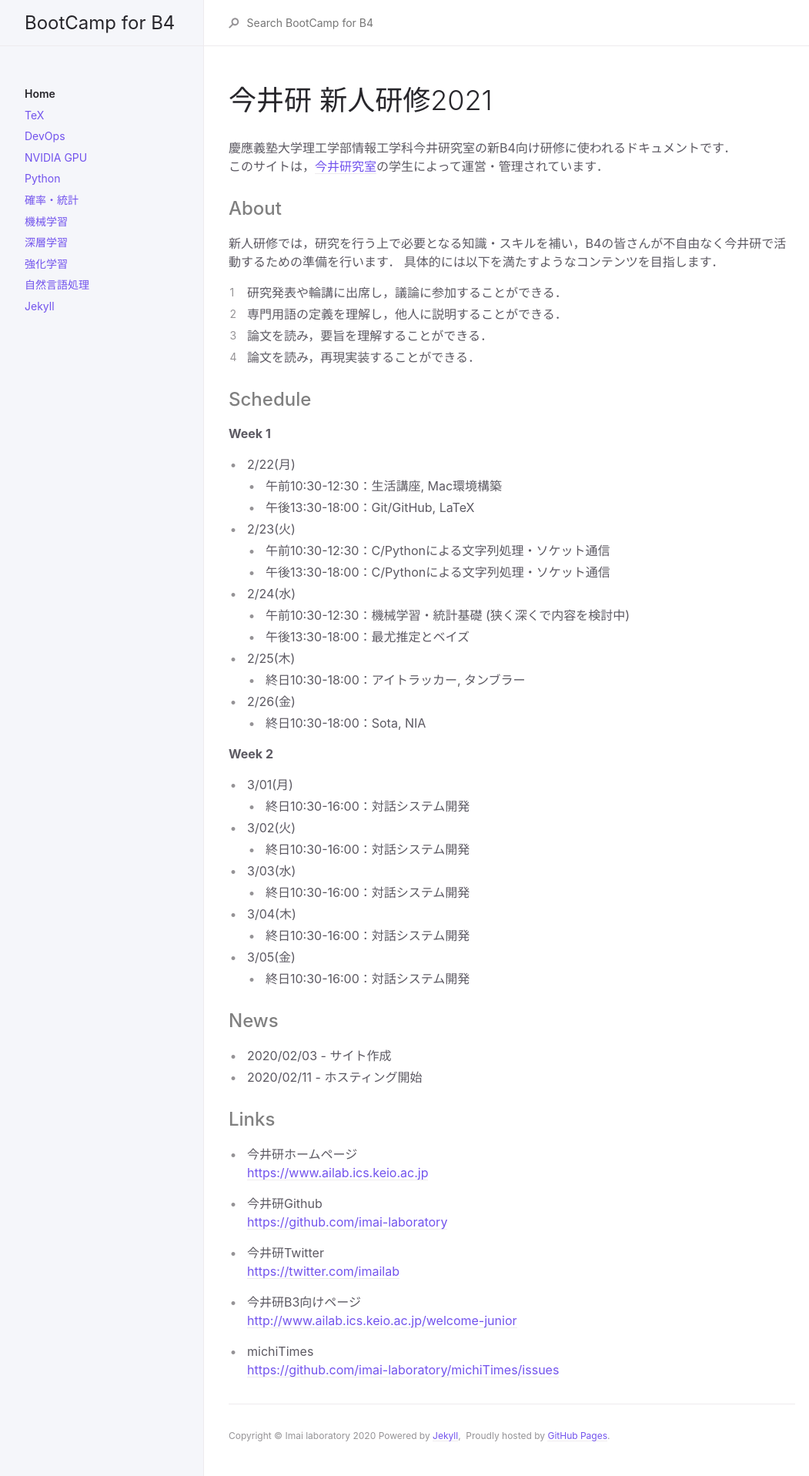
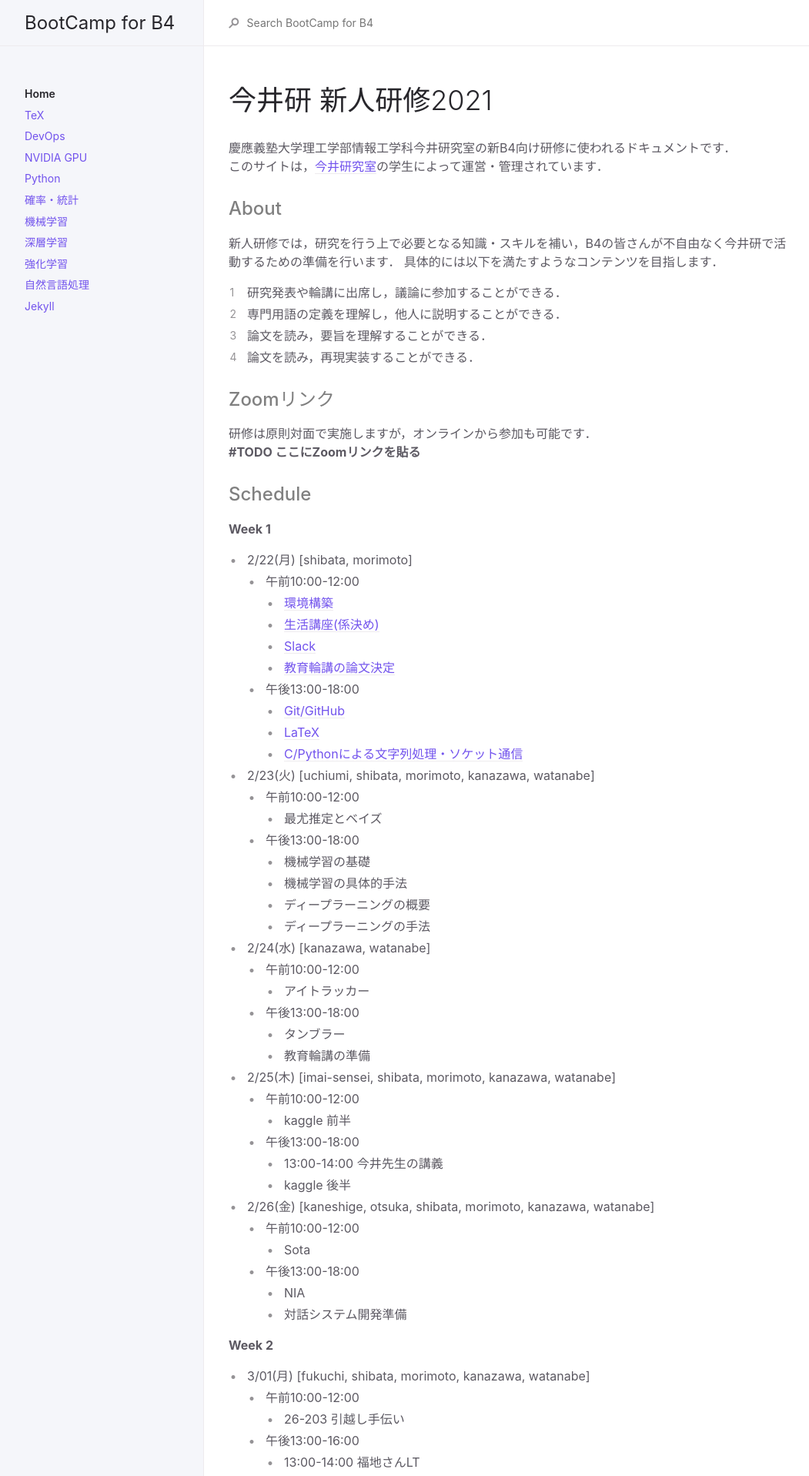
Before and after one commit to imai-laboratory/b4_induction_training, a Jekyll site: the page built from index.md, in a window 1280 px wide. Shown: the top 1917 px of the page at 77% size, without its empty margins (107-1158 px from the left). Built offline with Jekyll 4.4.1, drawn with Linux system fonts in a browser that asks for light colours; some of the changed text lies outside the part shown.

Commit message:
update index.md

```diff
--- a/index.md
+++ b/index.md
@@ -21,36 +21,78 @@ permalink: /
 3. 論文を読み，要旨を理解することができる．
 4. 論文を読み，再現実装することができる．
 
+## <font color="Gray">Zoomリンク</font>
+研修は原則対面で実施しますが，オンラインから参加も可能です．
+**#TODO ここにZoomリンクを貼る**
+
 ## <font color="Gray">Schedule</font>
 
 **Week 1**
 
-- 2/22(月)
-	- 午前10:30-12:30：生活講座, Mac環境構築
-	- 午後13:30-18:00：Git/GitHub, LaTeX
-- 2/23(火)
-	- 午前10:30-12:30：C/Pythonによる文字列処理・ソケット通信
-	- 午後13:30-18:00：C/Pythonによる文字列処理・ソケット通信
-- 2/24(水)
-	- 午前10:30-12:30：機械学習・統計基礎 (狭く深くで内容を検討中)
-	- 午後13:30-18:00：最尤推定とベイズ
-- 2/25(木)
-	- 終日10:30-18:00：アイトラッカー, タンブラー
-- 2/26(金)
-	- 終日10:30-18:00：Sota, NIA
+- 2/22(月) [shibata, morimoto]
+	- 午前10:00-12:00
+		- [環境構築](https://docs.google.com/document/d/1J0yfF-K4TyxxtF3Bf-JJ9MRxl1Y2vTJUZ0p7RKwbkCA/edit?usp=sharing)
+		- [生活講座(係決め)](https://docs.google.com/document/d/1RA3eUeSNBWeJl7RkmOsN_EK5mJ587xRcmDnhkOjjmzo/edit?usp=sharing)
+		- [Slack](https://docs.google.com/presentation/d/1HvdkXMP8r3TTuVCRYEOusSSwR32P1heFaBvs8IU7_zw/edit?usp=sharing)
+		- [教育輪講の論文決定](https://docs.google.com/document/d/131dmmqRl-2mXqdReYvh1WNVjWl_kD86z8aO-DGl8zxY/edit?usp=sharing)
+	- 午後13:00-18:00
+		- [Git/GitHub](https://www.ailab.ics.keio.ac.jp/b4_induction_training/docs/devops/git.html)
+		- [LaTeX](https://www.ailab.ics.keio.ac.jp/b4_induction_training/docs/tex)
+		- [C/Pythonによる文字列処理・ソケット通信](https://www.ailab.ics.keio.ac.jp/b4_induction_training/docs/python)
+- 2/23(火) [uchiumi, shibata, morimoto, kanazawa, watanabe]
+	- 午前10:00-12:00
+		- 最尤推定とベイズ
+	- 午後13:00-18:00
+		- 機械学習の基礎
+		- 機械学習の具体的手法
+		- ディープラーニングの概要
+		- ディープラーニングの手法
+- 2/24(水) [kanazawa, watanabe]
+	- 午前10:00-12:00
+		- アイトラッカー
+	- 午後13:00-18:00
+		- タンブラー
+		- 教育輪講の準備
+- 2/25(木) [imai-sensei, shibata, morimoto, kanazawa, watanabe]
+	- 午前10:00-12:00
+		- kaggle 前半
+	- 午後13:00-18:00
+		- 13:00-14:00 今井先生の講義
+		- kaggle 後半
+
+- 2/26(金) [kaneshige, otsuka, shibata, morimoto, kanazawa, watanabe]
+	- 午前10:00-12:00
+		- Sota
+	- 午後13:00-18:00
+		- NIA
+		- 対話システム開発準備
 
 **Week 2**
 
-- 3/01(月)
-	- 終日10:30-16:00：対話システム開発
-- 3/02(火)
-	- 終日10:30-16:00：対話システム開発
-- 3/03(水)
-	- 終日10:30-16:00：対話システム開発
-- 3/04(木)
-	- 終日10:30-16:00：対話システム開発
-- 3/05(金)
-	- 終日10:30-16:00：対話システム開発
+- 3/01(月) [fukuchi, shibata, morimoto, kanazawa, watanabe]
+	- 午前10:00-12:00
+		- 26-203 引越し手伝い
+	- 午後13:00-16:00
+		- 13:00-14:00 福地さんLT
+		- 対話システム企画決定
+- 3/02(火) [okuoka, seno, shibata, morimoto, kanazawa, watanabe]
+	- 午前10:00-12:00
+		- 対話システム開発
+	- 午後13:00-16:00
+		- 13:00-14:00 奥岡さんLT
+		- 15:00-16:00 妹尾さんLT
+- 3/03(水) [shibata, morimoto, kanazawa, watanabe]
+	- 終日10:00-16:00：対話システム開発
+- 3/04(木) [matsumori, shibata, morimoto, kanazawa, watanabe]
+	- 午前10:00-12:00
+		- 対話システム開発
+	- 午後13:00-16:00
+		- 13:00-14:00 松森さんLT
+- 3/05(金) [shibata, morimoto, kanazawa, watanabe]
+	- 午前10:00-12:00
+		- 対話システム開発
+	- 午後13:00-16:00
+		- 対話システム発表会
 
 ## <font color="Gray">News</font>
 
```
